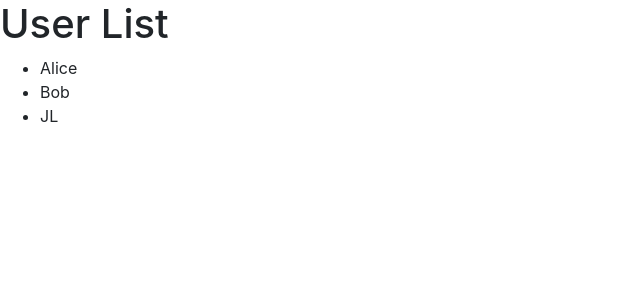
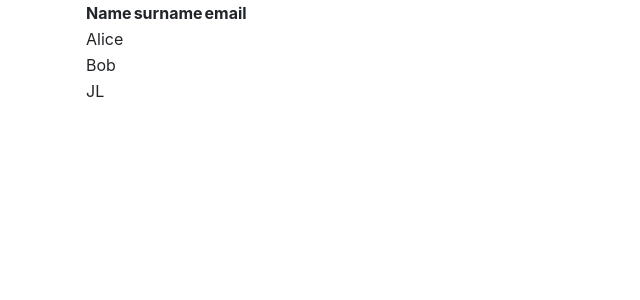
Before and after one commit to jlbionville/boutique, a Vue app: page /users in a window 1280 px wide. Shown: the top 300 px of the page, without its empty margins (0-640 px from the left). Built offline with nearby package versions, Linux system fonts and the light colour scheme.

Commit message:
affichage dans un tableau

```diff
--- a/src/components/UserList.vue
+++ b/src/components/UserList.vue
@@ -1,17 +1,32 @@
 <template>
-    <div>
-      <h1>User List</h1>
-      <ul>
-        <li v-for="user in users" :key="user.id">
-          {{ user.name }}
-        </li>
-      </ul>
-    </div>
-  </template>
+  <div class="container">
+      <thead>
+        <tr>
+
+          <th>
+            Name
+          </th>
+          <th>
+            surname
+          </th>
+          <th>
+            email
+          </th>
+        </tr>
+      </thead>
+      <tbody >
+        <tr v-for="user in users" :key="user.id">
+          <td>{{ user.name }}</td>
+          <td>{{ user.surname }}</td>
+          <td>{{ user.email }}</td>
+        </tr>
+      </tbody>
+
+  </div>
+</template>
 
   <script>
-  import usersData from '@/data/users.json';
-
+  import usersData from '@/data/users.json'
   export default {
     data() {
       return {
```
